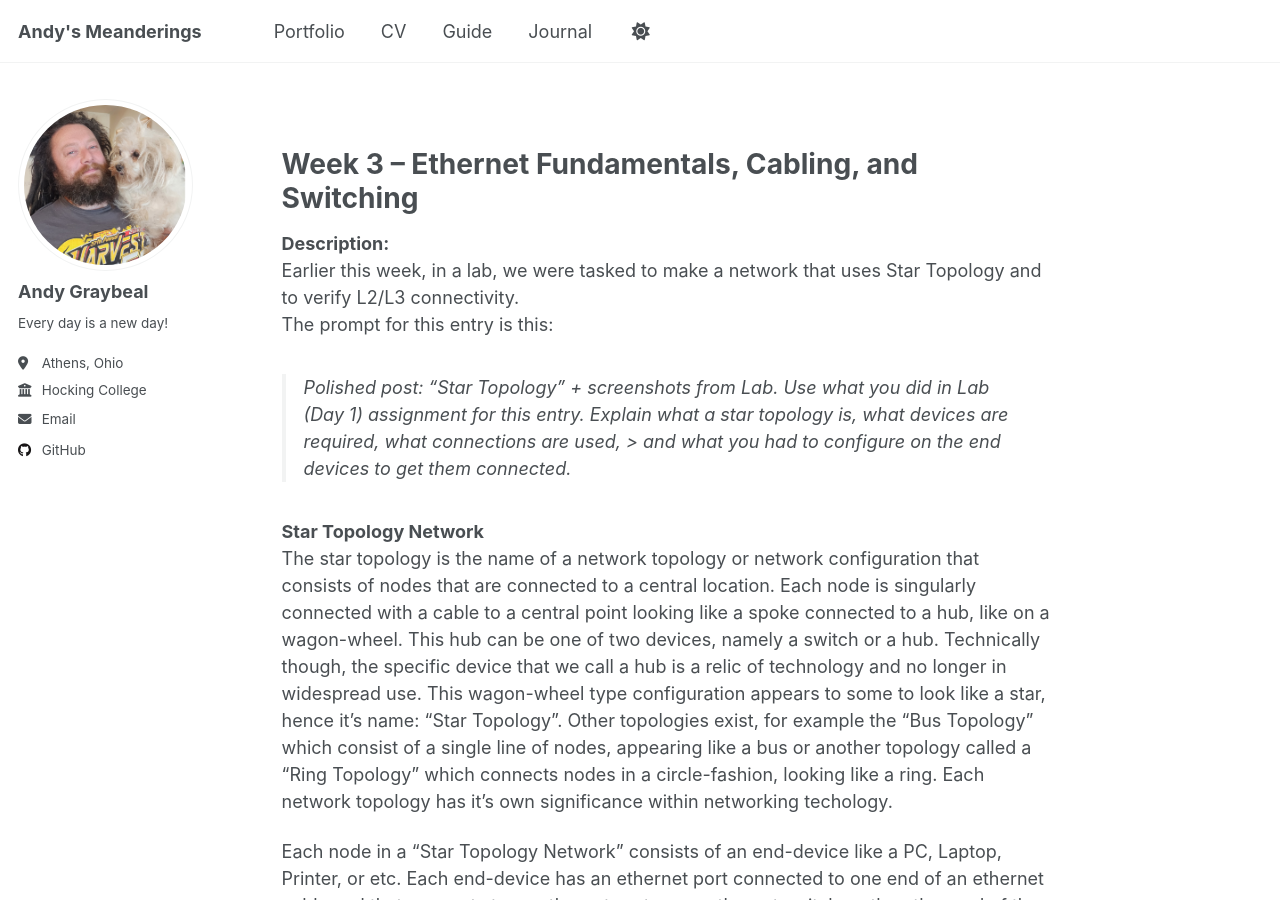
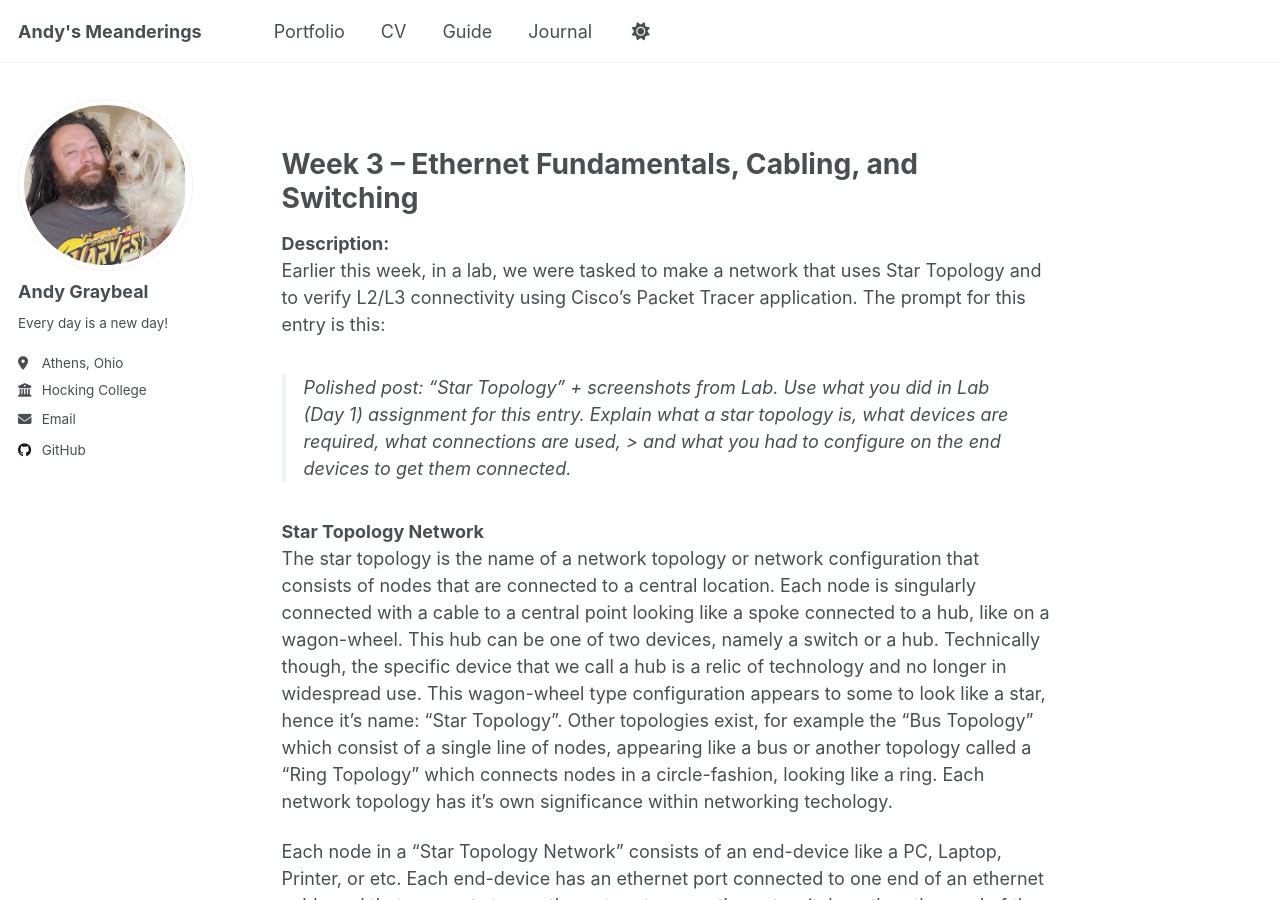
Before and after one commit to andy-graybeal/andy-graybeal.github.io, a Jekyll site: the page built from _portfolio/net-1111-cisco-1-intro-to-networks.md, in a window 1280 px wide and 900 px high, scrolled down 3317 px. Built offline with Jekyll 4.4.1, drawn with Linux system fonts in a browser that asks for light colours; a script that is not in the unit is left out.

Commit message:
Update net-1111-cisco-1-intro-to-networks.md

```diff
--- a/_portfolio/net-1111-cisco-1-intro-to-networks.md
+++ b/_portfolio/net-1111-cisco-1-intro-to-networks.md
@@ -42,7 +42,7 @@ I haven't used AI.
 # Week 3 – Ethernet Fundamentals, Cabling, and Switching
 
 **Description:**
-Earlier this week, in a lab, we were tasked to make a network that uses Star Topology and to verify L2/L3 connectivity.
+Earlier this week, in a lab, we were tasked to make a network that uses Star Topology and to verify L2/L3 connectivity using Cisco's Packet Tracer application.
 The prompt for this entry is this:
 > Polished post: “Star Topology” + screenshots from Lab.
 > Use what you did in Lab (Day 1) assignment for this entry. Explain what a star topology is, what devices are required, what connections are used, > and what you had to configure on the end devices to get them connected.
```
